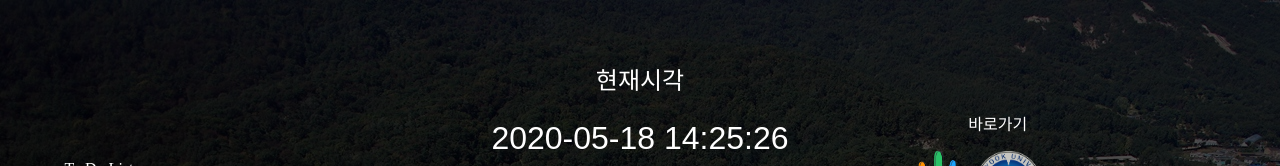
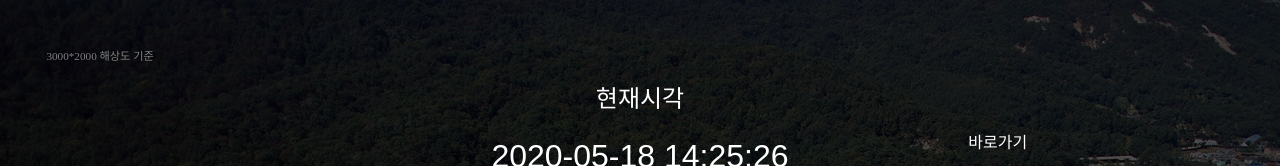
Before and after one commit to BBongDDa/MY_DESK, a plain HTML site: page index.html in a window 1280 px wide. Shown: the top 166 px of the page. Drawn offline with Linux system fonts and the light colour scheme.

Commit message:
3000*2000 표시

```diff
--- a/index.html
+++ b/index.html
@@ -42,7 +42,7 @@
         </script>
 </head>
 <body onload="realtimeClock()" style="padding: 3%;  background: linear-gradient( rgba(0, 0, 0, 0.7), rgba(0, 0, 0, 0.7) ), url('./img/syu.jpg');">
-
+    <span style="color : gray; font-size: 0.7rem;">3000*2000 해상도 기준</span>
 
 
     <form name="rtcForm">
```
